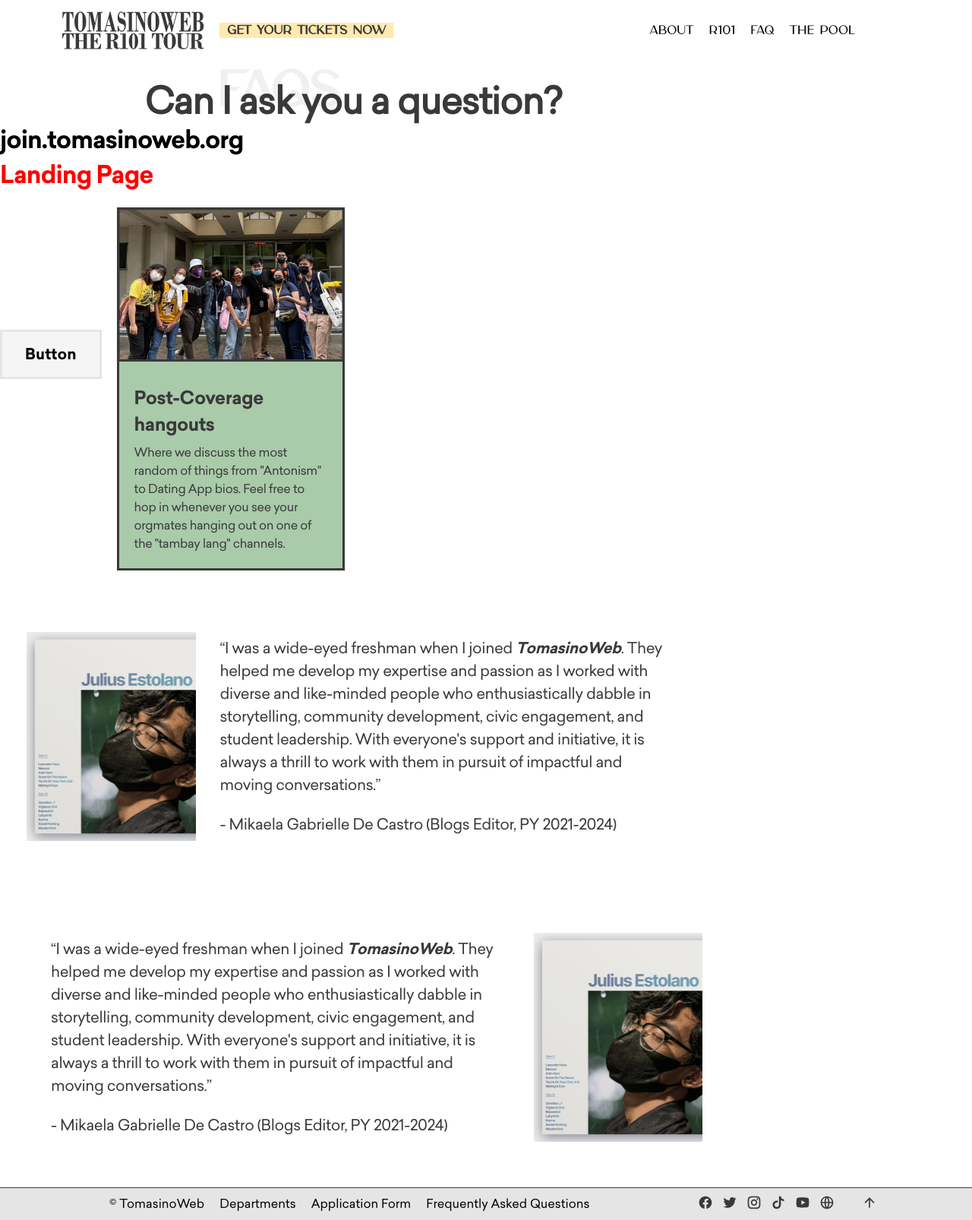
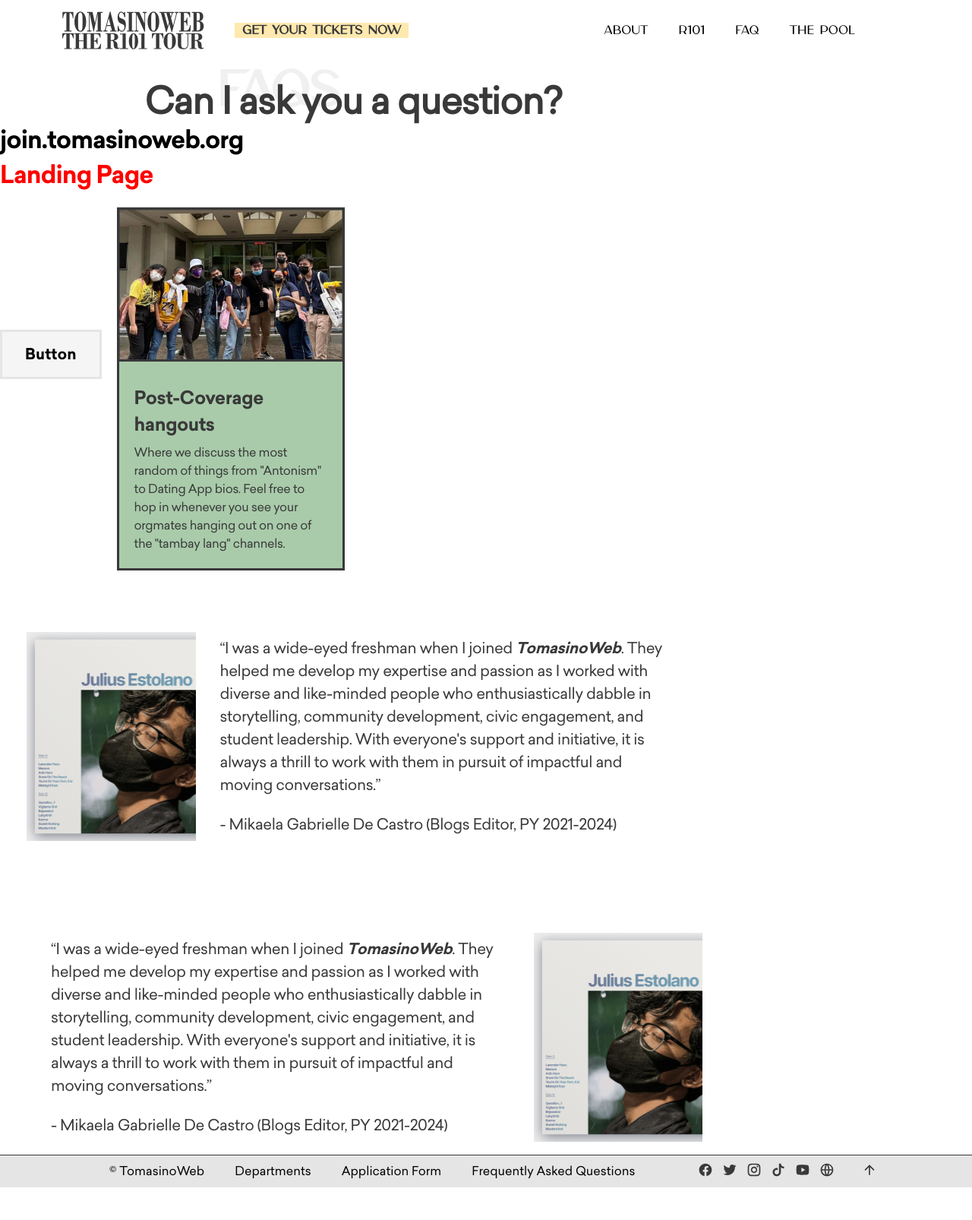
Before and after one commit to TomasinoWeb/tomasinoWebR101, a Next.js app: page / in a window 1280 px wide. Shown: the whole page at 76% size. After the commit the page ends 1563 px from the top, so only its background shows below. Built offline with nearby package versions, Linux system fonts and the light colour scheme.

Commit message:
Fixed footer

```diff
--- a/src/components/Layout.tsx
+++ b/src/components/Layout.tsx
@@ -4,17 +4,19 @@ import styles from "./layout.module.scss";
 export function Layout(props: { children: ReactNode }) {
   return (
     <>
+      <div className={styles.layoutContainer}>
       <Header />
       {props.children}
       <Footer />
+      </div>
     </>
   );
 }
 
 const goToTop = () => {
   window.scrollTo({
-    top: 0,
-    behavior: "smooth",
+      top: 0,
+      behavior: 'smooth',
   });
 };
 
--- a/src/components/layout.module.scss
+++ b/src/components/layout.module.scss
@@ -1,3 +1,7 @@
+.layoutContainer{
+  position: relative;
+  min-height: 100vh;
+}
 .navbar {
   display: flex;
   flex-direction: row;
@@ -13,7 +17,7 @@
   display: flex;
   flex-direction: row;
   align-items: center;
-  gap: 20px;
+  gap: 40px;
 }
 .logo {
   display: flex;
@@ -32,7 +36,7 @@
   justify-content: space-between;
   align-items: center;
   padding: 5px 72px;
-  gap: 20px;
+  gap: 40px;
   text-decoration: none;
 }
 .navbarLink {
@@ -49,7 +53,6 @@
     background: #a3a3a3;
     background-blend-mode: multiply;
     border-bottom: 2px solid rgba($color: black, $alpha: 0);
-
   }
 }
 .footerLink {
@@ -66,23 +69,27 @@
     background: #a3a3a3;
     background-blend-mode: multiply;
     border-bottom: 2px solid rgba($color: black, $alpha: 0);
-
   }
 }
 .svgLinks {
+  cursor: pointer;
   display: flex;
   flex-direction: row;
   list-style-type: none;
   gap: 12px;
 }
-.backToTop{
+.backToTop {
   margin-left: 24px;
+  cursor: pointer;
 }
 .footer {
+  margin: 0 auto;
+  position: absolute;
+  bottom: 0%;
   border-top: 1px solid #393939;
   background: #e5e5e5;
+  width: 100%;
   display: flex;
-  width: 100vw;
   padding: 5px 125px 5px 72px;
   justify-content: space-between;
   align-items: center;
```
